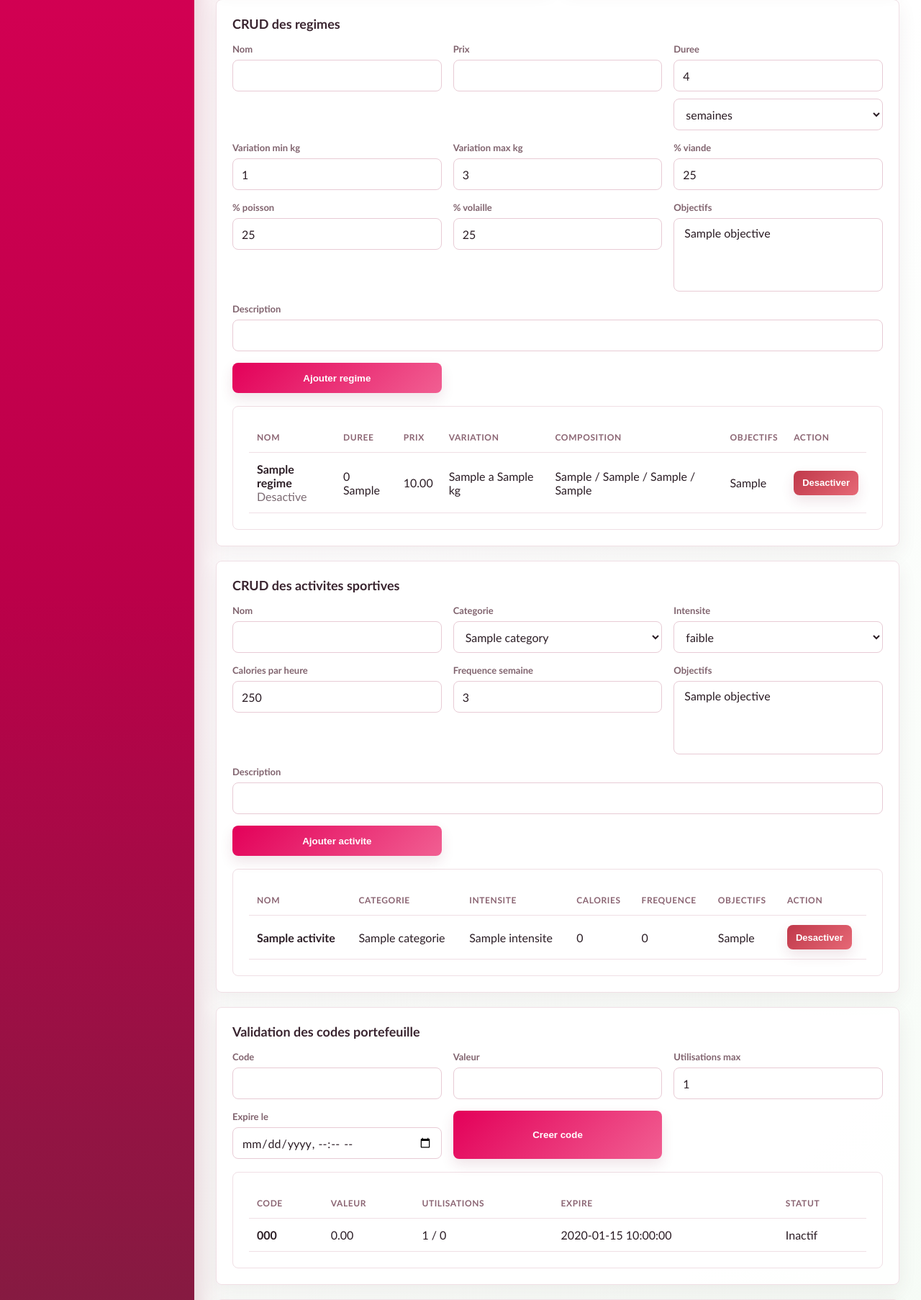
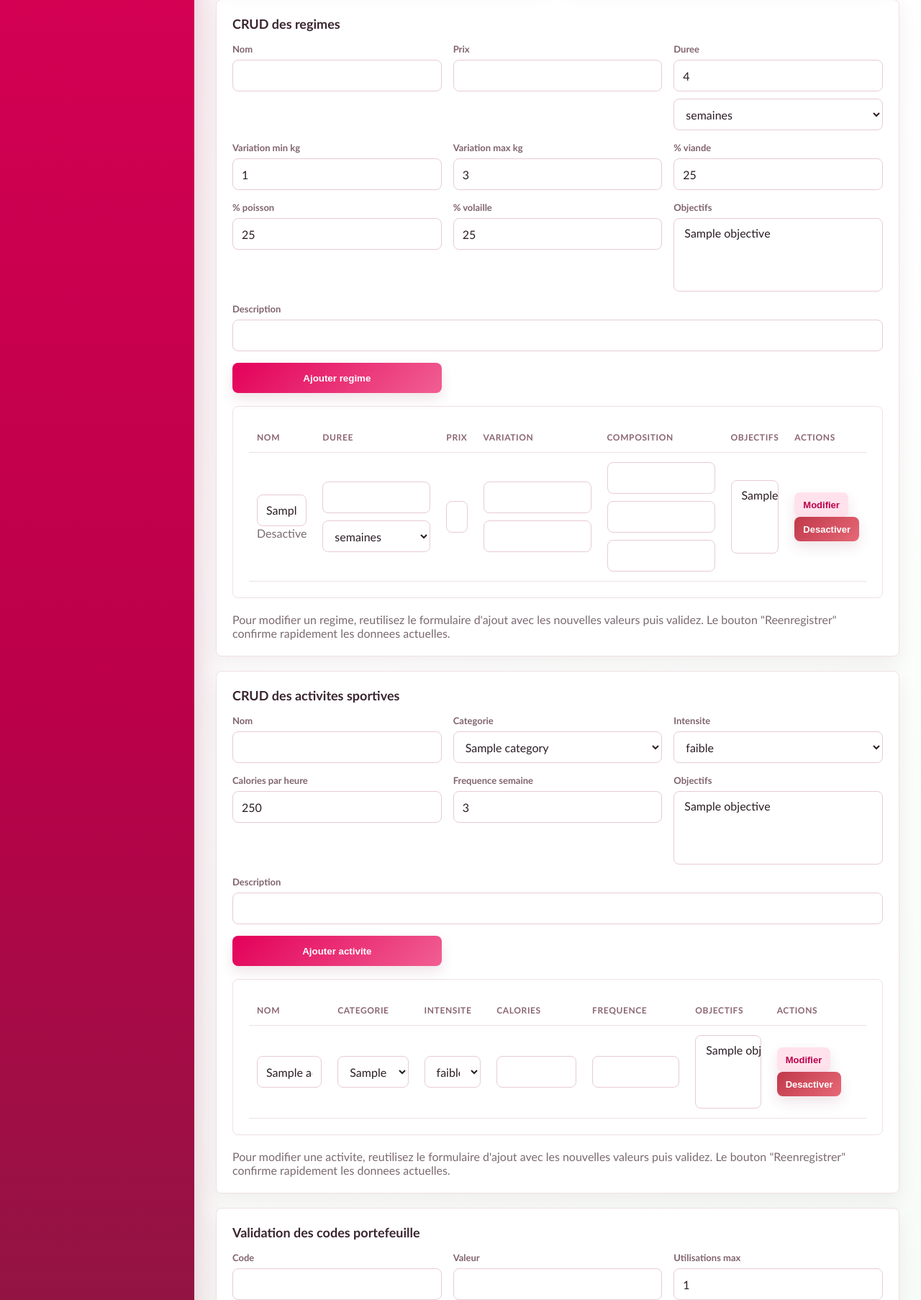
Before and after one commit to tsiky26-arch/E-kotrana, a CodeIgniter 4 app: the page made by app/Views/admin_dashboard.php in a window 1280 px wide. Shown: the part 631-2437 px from the top of the page at 72% size. Run offline with PHP 8.4 and a stand-in for CodeIgniter, Linux system fonts and the light colour scheme; the template is opened without the code that fills it: most values are stand-ins (such as "Sample title", 1, 10 or a date in 2020); data that the repository does not hold is empty; some libraries are stand-ins or nearby versions.

Commit message:
complétion du crud des régimes et activités du back office

```diff
--- a/app/Views/admin_dashboard.php
+++ b/app/Views/admin_dashboard.php
@@ -71,20 +71,57 @@
           <button class="btn btn-primary" type="submit">Ajouter regime</button>
         </form>
         <div class="table-card inner">
-          <table><thead><tr><th>Nom</th><th>Duree</th><th>Prix</th><th>Variation</th><th>Composition</th><th>Objectifs</th><th>Action</th></tr></thead><tbody>
+          <table><thead><tr><th>Nom</th><th>Duree</th><th>Prix</th><th>Variation</th><th>Composition</th><th>Objectifs</th><th>Actions</th></tr></thead><tbody>
             <?php foreach ($regimes as $regime): ?>
               <tr>
-                <td><strong><?= esc($regime['nom']) ?></strong><div class="field-hint"><?= (int) $regime['actif'] === 1 ? 'Actif' : 'Desactive' ?></div></td>
-                <td><?= (int) $regime['duree_valeur'] ?> <?= esc($regime['duree_unite']) ?></td>
-                <td><?= esc(number_format((float) $regime['prix'], 2)) ?></td>
-                <td><?= esc($regime['variation_poids_min_kg']) ?> a <?= esc($regime['variation_poids_max_kg']) ?> kg</td>
-                <td><?= esc($regime['pct_viande']) ?> / <?= esc($regime['pct_poisson']) ?> / <?= esc($regime['pct_volaille']) ?> / <?= esc($regime['pct_autres']) ?></td>
-                <td><?= esc($regime['objectif_cible']) ?></td>
-                <td><form method="post" action="/admin/regimes/<?= (int) $regime['id'] ?>/delete"><?= csrf_field() ?><button class="btn btn-danger btn-sm" type="submit">Desactiver</button></form></td>
+                <form method="post" action="/admin/regimes/<?= (int) $regime['id'] ?>">
+                  <?= csrf_field() ?>
+                  <td>
+                    <input name="nom" value="<?= esc($regime['nom']) ?>" required>
+                    <div class="field-hint"><?= (int) $regime['actif'] === 1 ? 'Actif' : 'Desactive' ?></div>
+                    <input type="hidden" name="description" value="<?= esc($regime['description']) ?>">
+                  </td>
+                  <td>
+                    <div class="inline-actions">
+                      <input type="number" min="1" name="duree_valeur" value="<?= esc($regime['duree_valeur']) ?>" required>
+                      <select name="duree_unite">
+                        <option value="semaines" <?= $regime['duree_unite'] === 'semaines' ? 'selected' : '' ?>>semaines</option>
+                        <option value="mois" <?= $regime['duree_unite'] === 'mois' ? 'selected' : '' ?>>mois</option>
+                      </select>
+                    </div>
+                  </td>
+                  <td><input type="number" step="0.01" name="prix" value="<?= esc($regime['prix']) ?>" required></td>
+                  <td>
+                    <div class="inline-actions">
+                      <input type="number" step="0.01" name="variation_poids_min_kg" value="<?= esc($regime['variation_poids_min_kg']) ?>">
+                      <input type="number" step="0.01" name="variation_poids_max_kg" value="<?= esc($regime['variation_poids_max_kg']) ?>">
+                    </div>
+                  </td>
+                  <td>
+                    <div class="inline-actions">
+                      <input type="number" step="0.01" name="pct_viande" value="<?= esc($regime['pct_viande']) ?>">
+                      <input type="number" step="0.01" name="pct_poisson" value="<?= esc($regime['pct_poisson']) ?>">
+                      <input type="number" step="0.01" name="pct_volaille" value="<?= esc($regime['pct_volaille']) ?>">
+                    </div>
+                  </td>
+                  <td>
+                    <?php $selectedObjectifs = array_map('trim', explode(',', (string) $regime['objectif_cible'])); ?>
+                    <select name="objectif_cible[]" multiple>
+                      <?php foreach ($objectives as $key => $label): ?>
+                        <option value="<?= esc($key) ?>" <?= in_array($key, $selectedObjectifs, true) ? 'selected' : '' ?>><?= esc($label) ?></option>
+                      <?php endforeach; ?>
+                    </select>
+                  </td>
+                  <td>
+                    <button class="btn btn-secondary btn-sm" type="submit">Modifier</button>
+                    <button class="btn btn-danger btn-sm" type="submit" formaction="/admin/regimes/<?= (int) $regime['id'] ?>/delete">Desactiver</button>
+                  </td>
+                </form>
               </tr>
             <?php endforeach; ?>
           </tbody></table>
         </div>
+        <div class="field-hint section-gap">Pour modifier un regime, reutilisez le formulaire d'ajout avec les nouvelles valeurs puis validez. Le bouton "Reenregistrer" confirme rapidement les donnees actuelles.</div>
       </section>
 
       <section id="activites" class="form-card section-gap">
@@ -100,11 +137,48 @@
           <div class="span-3"><label class="field-label">Description</label><input name="description"></div>
           <button class="btn btn-primary" type="submit">Ajouter activite</button>
         </form>
-        <div class="table-card inner"><table><thead><tr><th>Nom</th><th>Categorie</th><th>Intensite</th><th>Calories</th><th>Frequence</th><th>Objectifs</th><th>Action</th></tr></thead><tbody>
-          <?php foreach ($activites as $activite): ?>
-            <tr><td><strong><?= esc($activite['nom']) ?></strong></td><td><?= esc($activite['categorie']) ?></td><td><?= esc($activite['intensite']) ?></td><td><?= (int) $activite['calories_par_heure'] ?></td><td><?= (int) $activite['frequence_semaine'] ?></td><td><?= esc($activite['objectif_compatible']) ?></td><td><form method="post" action="/admin/activites/<?= (int) $activite['id'] ?>/delete"><?= csrf_field() ?><button class="btn btn-danger btn-sm" type="submit">Desactiver</button></form></td></tr>
+        <div class="table-card inner"><table><thead><tr><th>Nom</th><th>Categorie</th><th>Intensite</th><th>Calories</th><th>Frequence</th><th>Objectifs</th><th>Actions</th></tr></thead><tbody>
+            <?php foreach ($activites as $activite): ?>
+            <tr>
+              <form method="post" action="/admin/activites/<?= (int) $activite['id'] ?>">
+                <?= csrf_field() ?>
+                <td>
+                  <input name="nom" value="<?= esc($activite['nom']) ?>" required>
+                  <input type="hidden" name="description" value="<?= esc($activite['description']) ?>">
+                </td>
+                <td>
+                  <select name="categorie_id">
+                    <?php foreach ($categories as $category): ?>
+                      <option value="<?= (int) $category['id'] ?>" <?= (int) $category['id'] === (int) $activite['categorie_id'] ? 'selected' : '' ?>><?= esc($category['nom']) ?></option>
+                    <?php endforeach; ?>
+                  </select>
+                </td>
+                <td>
+                  <select name="intensite">
+                    <option value="faible" <?= $activite['intensite'] === 'faible' ? 'selected' : '' ?>>faible</option>
+                    <option value="moderee" <?= $activite['intensite'] === 'moderee' ? 'selected' : '' ?>>moderee</option>
+                    <option value="elevee" <?= $activite['intensite'] === 'elevee' ? 'selected' : '' ?>>elevee</option>
+                  </select>
+                </td>
+                <td><input type="number" name="calories_par_heure" value="<?= esc($activite['calories_par_heure']) ?>"></td>
+                <td><input type="number" name="frequence_semaine" value="<?= esc($activite['frequence_semaine']) ?>"></td>
+                <td>
+                  <?php $selectedCompat = array_map('trim', explode(',', (string) $activite['objectif_compatible'])); ?>
+                  <select name="objectif_compatible[]" multiple>
+                    <?php foreach ($objectives as $key => $label): ?>
+                      <option value="<?= esc($key) ?>" <?= in_array($key, $selectedCompat, true) ? 'selected' : '' ?>><?= esc($label) ?></option>
+                    <?php endforeach; ?>
+                  </select>
+                </td>
+                <td>
+                  <button class="btn btn-secondary btn-sm" type="submit">Modifier</button>
+                  <button class="btn btn-danger btn-sm" type="submit" formaction="/admin/activites/<?= (int) $activite['id'] ?>/delete">Desactiver</button>
+                </td>
+              </form>
+            </tr>
           <?php endforeach; ?>
         </tbody></table></div>
+        <div class="field-hint section-gap">Pour modifier une activite, reutilisez le formulaire d'ajout avec les nouvelles valeurs puis validez. Le bouton "Reenregistrer" confirme rapidement les donnees actuelles.</div>
       </section>
 
       <section id="codes" class="form-card section-gap">
```
Also changed, not shown: 4 other files.
